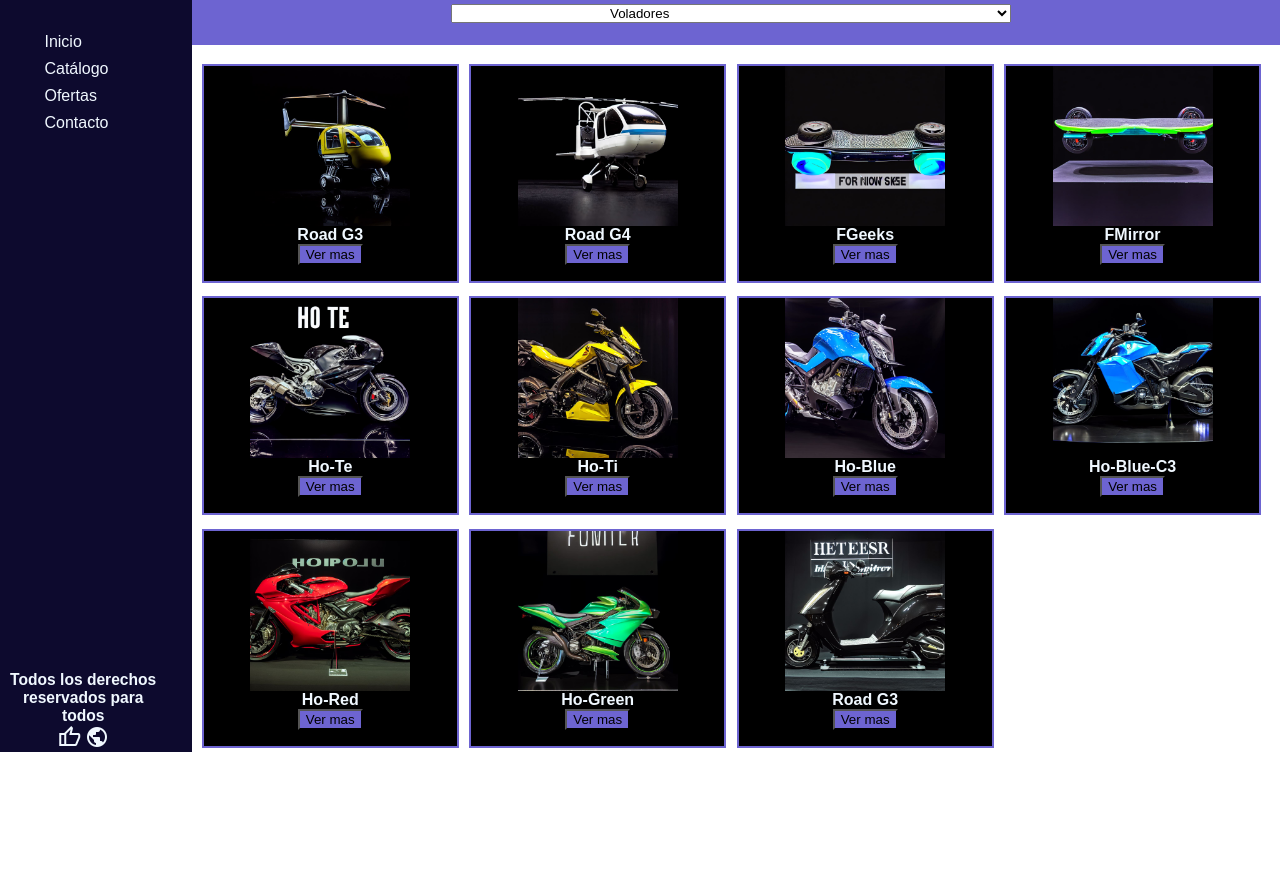
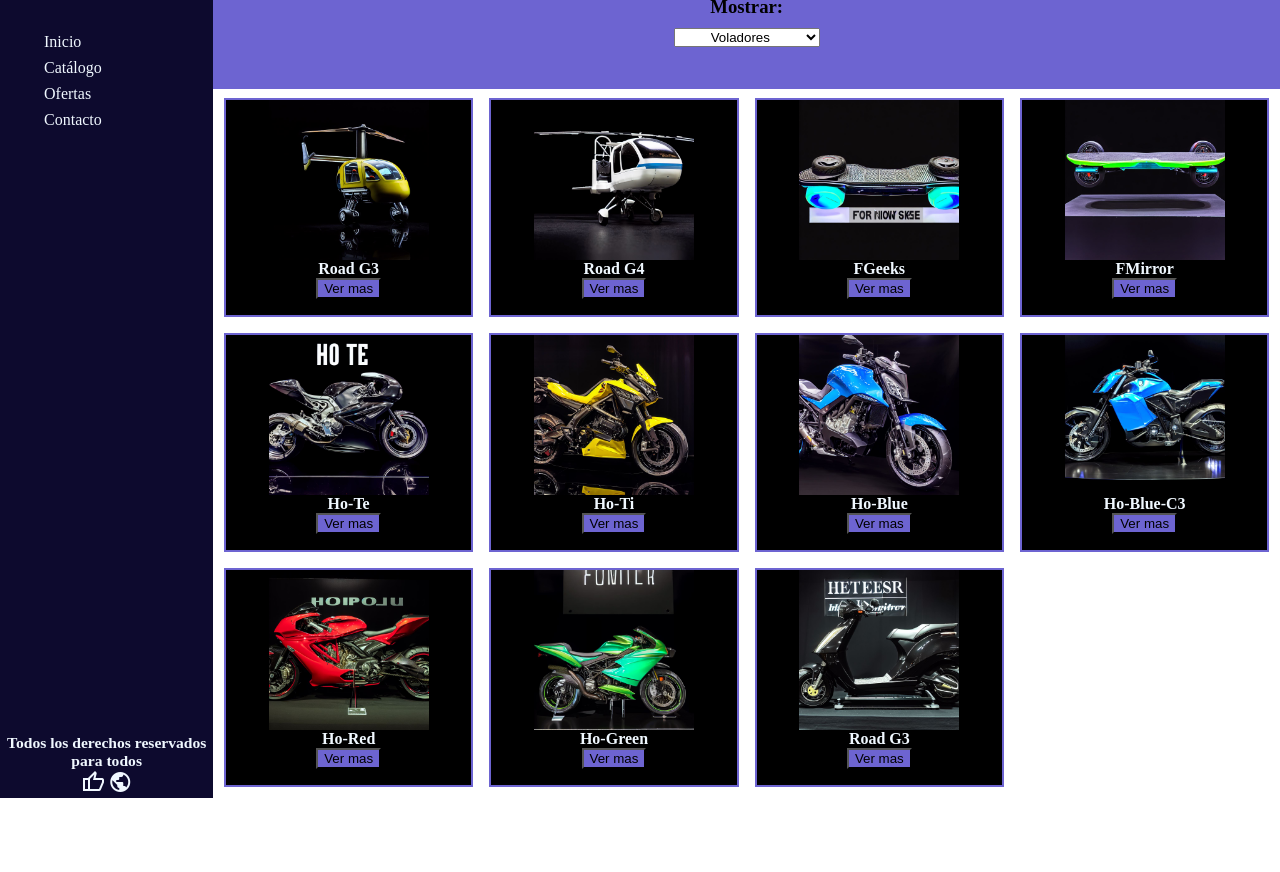
Before and after one commit to psesteban/desafio_css_mq, a plain HTML site: page index.html in a window 1280 px wide. Shown: the part 48-920 px from the top of the page. After the commit the page ends 846 px from the top, so only its background shows below. Drawn offline with nearby package versions, Linux system fonts and the light colour scheme; a web font is replaced by a local one.

Commit message:
arreglando medidas

```diff
--- a/assets/css/style.css
+++ b/assets/css/style.css
@@ -1,41 +1,15 @@
-body {
-  font-family: "Electrolize", sans-serif;
-  margin: 0;
-  padding: 0;
-}
-
-button {
-  background-color: rgb(109, 100, 209);
-}
-
-header {
-  background-color: rgb(13, 10, 46);
-}
-
-footer {
-  background-color: rgb(13, 10, 46);
-}
-
-.logo {
-  display: flex;
-  flex-direction: row;
-  justify-content: left;
-  align-items: center;
-}
-
-.search {
-  background-color: rgb(109, 100, 209);
-}
-
 @media (max-width: 576px) {
   body {
+    font-family: "Electrolize", sans-serif;
+    height: 100%;
+    margin: 0;
+    padding: 0;
     display: grid;
-    width: 100%;
-    height: 100%;
-    grid-template-rows: 2fr 1fr 8fr 2fr 1fr;
+    grid-template-rows: 1fr 1fr 4fr 1fr 1fr;
     grid-template-areas:
       "header"
       "bar"
+      "main"
       "main"
       "select"
       "footer";
@@ -43,7 +17,6 @@ footer {
 
   header {
     grid-area: header;
-    width: 100%;
     color: aliceblue;
     display: flex;
     justify-content: space-between;
@@ -55,7 +28,6 @@ footer {
     display: flex;
     flex-direction: column;
     padding-bottom: 2%;
-    width: 100%;
   }
 
   .search h3 {
@@ -65,17 +37,15 @@ footer {
 
   select {
     align-self: center;
-    width: 70vh;
   }
 
   .card {
     padding: 5%;
-    width: 60vh;
+    margin-top: 0%;
   }
 
   main {
     display: flex;
-    width: 100vh;
     justify-content: center;
     align-items: center;
     grid-area: main;
@@ -86,14 +56,13 @@ footer {
     display: flex;
     color: aliceblue;
     background-color: black;
-    width: 100vh;
     flex-direction: column;
     flex-grow: 1;
     justify-content: center;
     align-items: center;
     border: solid 2px rgb(109, 100, 209);
-    margin: 7vh;
-    margin-bottom: 2px;
+    margin-left: 1rem;
+    margin-right: 1rem;
   }
 
   #card_mobile button {
@@ -106,7 +75,7 @@ footer {
   }
 
   img {
-    width: 60vh;
+    width: 15rem;
   }
 
   .card h2 {
@@ -116,7 +85,6 @@ footer {
   .select_pag {
     display: flex;
     margin: 2vh;
-    width: 95vh;
     grid-area: select;
     justify-content: center;
   }
@@ -157,27 +125,25 @@ footer {
   body {
     margin: 0;
     padding: 0;
-    width: 100%;
-    height: 100%;
     display: grid;
-    grid-template-columns: 1fr 3fr 3fr;
-    grid-template-rows: 1fr 13fr 2fr;
+    grid-template-columns: 3fr 15fr;
+    grid-template-rows: 1fr 5fr;
     grid-template-areas:
-      "header nav nav"
-      "header main main"
-      "footer main main";
+      "header nav"
+      "header main"
+      "footer main";
   }
 
   main {
-    margin: 1vh;
     padding: 1%;
+    padding-top: 1rem;
     grid-area: main;
     display: grid;
     grid-template-columns: 1fr 1fr 1fr 1fr;
-    grid-template-rows: 1fr 1fr 1fr 1fr 1fr 1fr;
+    grid-template-rows: 1fr 1fr;
     align-items: center;
-    row-gap: 1%;
-    column-gap: 1%;
+    column-gap: 1rem;
+    row-gap: 1rem;
   }
 
   img {
@@ -185,12 +151,10 @@ footer {
   }
   header {
     grid-area: header;
-    position: fixed;
     color: aliceblue;
     align-items: left;
     justify-content: start;
-    width: 15%;
-    height: 100vh;
+    height: 100%;
   }
 
   menu {
@@ -234,11 +198,14 @@ footer {
 
   .search {
     grid-area: nav;
+    padding-top: 2rem;
+    padding-bottom: 0%;
     display: flex;
     flex-direction: column;
     align-items: center;
     align-self: center;
     padding-bottom: 2%;
+    height: 70%;
   }
 
   .search h3 {
@@ -249,8 +216,9 @@ footer {
 
   select {
     align-self: center;
-    width: 70vh;
-    padding-left: 14%;
+    padding-left: 2rem;
+    padding-right: 2rem;
+
   }
   .card {
     display: flex;
@@ -260,7 +228,7 @@ footer {
     justify-content: center;
     align-items: center;
     border: solid 2px rgb(109, 100, 209);
-    padding-bottom: 2vh;
+    padding-bottom: 1rem;
   }
 
   #card_mobile {
@@ -277,9 +245,7 @@ footer {
   }
 
   footer {
-    position: fixed;
     color: aliceblue;
-    width: 13%;
     bottom: 0;
     grid-area: footer;
     font-size: smaller;
@@ -309,3 +275,27 @@ footer {
     display: flex;
   }
 }
+
+
+button {
+  background-color: rgb(109, 100, 209);
+}
+
+header {
+  background-color: rgb(13, 10, 46);
+}
+
+footer {
+  background-color: rgb(13, 10, 46);
+}
+
+.logo {
+  display: flex;
+  flex-direction: row;
+  justify-content: left;
+  align-items: center;
+}
+
+.search {
+  background-color: rgb(109, 100, 209);
+}
```
